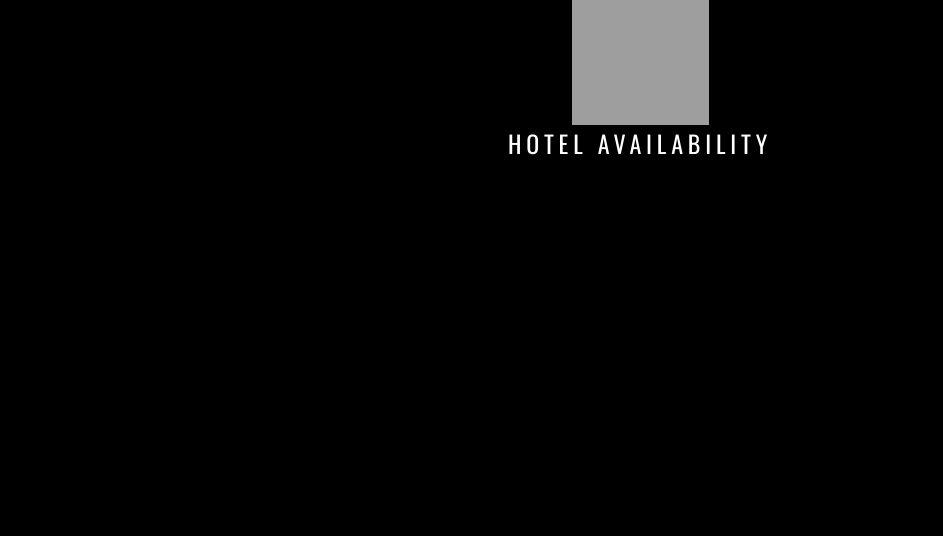
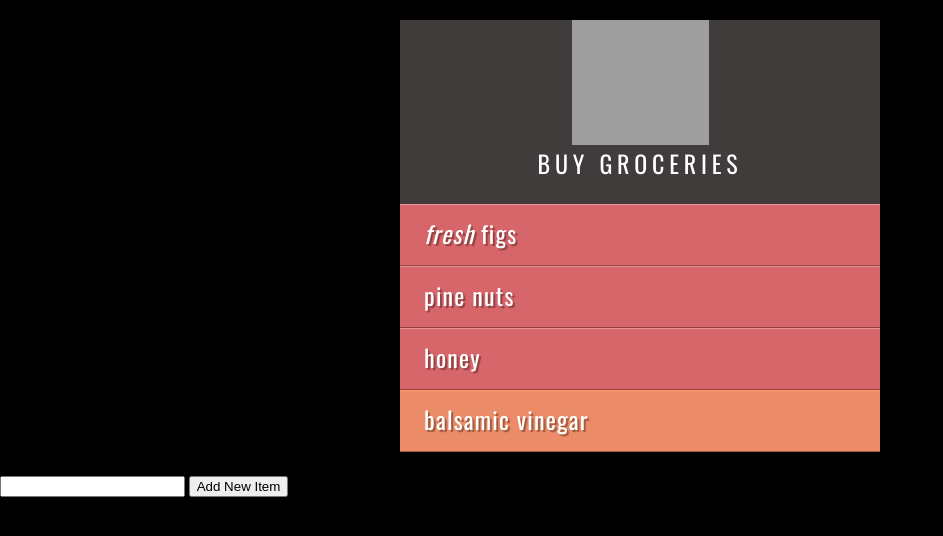
Before and after one commit to Olliejandro/Olliejandro.github.io, a Jekyll site: the page PROG109BC/Assignments/M08/index.html, which Jekyll copies as it is, in a window 1280 px wide. Shown: the top 536 px of the page, without its empty margins (0-943 px from the left). Built offline with Jekyll 4.4.1, drawn with Linux system fonts in a browser that asks for light colours; grey boxes are pictures that could not be loaded.

Commit message:
Update index.html

```diff
--- a/PROG109BC/Assignments/M08/index.html
+++ b/PROG109BC/Assignments/M08/index.html
@@ -2,21 +2,31 @@
 <html>
 
 <head>
-  <meta name="description" content="Week 6 - BC - Rhombus">
+  <meta name="viewport" content="width=device-width, initial-scale=1.0">
   <meta charset="utf-8">
-  <title>JavaScript &amp; jQuery - Chapter 3: Functions, Methods &amp; Objects - Object Constructor</title>
+  <title>JavaScript &amp; jQuery - Chapter 5: Document Object Model - Add Element</title>
   <script defer src="script.js"></script>
   <link type="text/css" rel="stylesheet" href="main.css"/>
+
 </head>
 
   <body>
-    <h1>TravelWorthy</h1>
-    <div id="info">
-      <h2>hotel availability</h2>
-      <div id="hotel1"></div>
-      <div id="hotel2"></div>
-      <div id="hotel3"></div>
-    </div>
-     <script defer src="script.js"></script>
-  </body>
-</html>
+  <div id="page">
+    <h1 id="header">List</h1>
+    <h2>Buy groceries</h2>
+    <ul id="todo">
+      <li id="one" class="hot"><em>fresh</em> figs</li>
+      <li id="two" class="hot">pine nuts</li>
+      <li id="three" class="hot">honey</li>
+      <li id="four">balsamic vinegar</li>
+    </ul>
+  </div>
+  <!-- Creating Text box to capture new items Line item 1-->
+  <input type = "text" id = "items">
+  <!-- Creatin button with onclick event  Line item 2-->
+  <button id = "btnAddElement" onclick ="addItem();"> Add New Item</button>
+  <!--   Line item 3-->
+  <script src="script.js"></script>
+</body>
+
+</html
```
